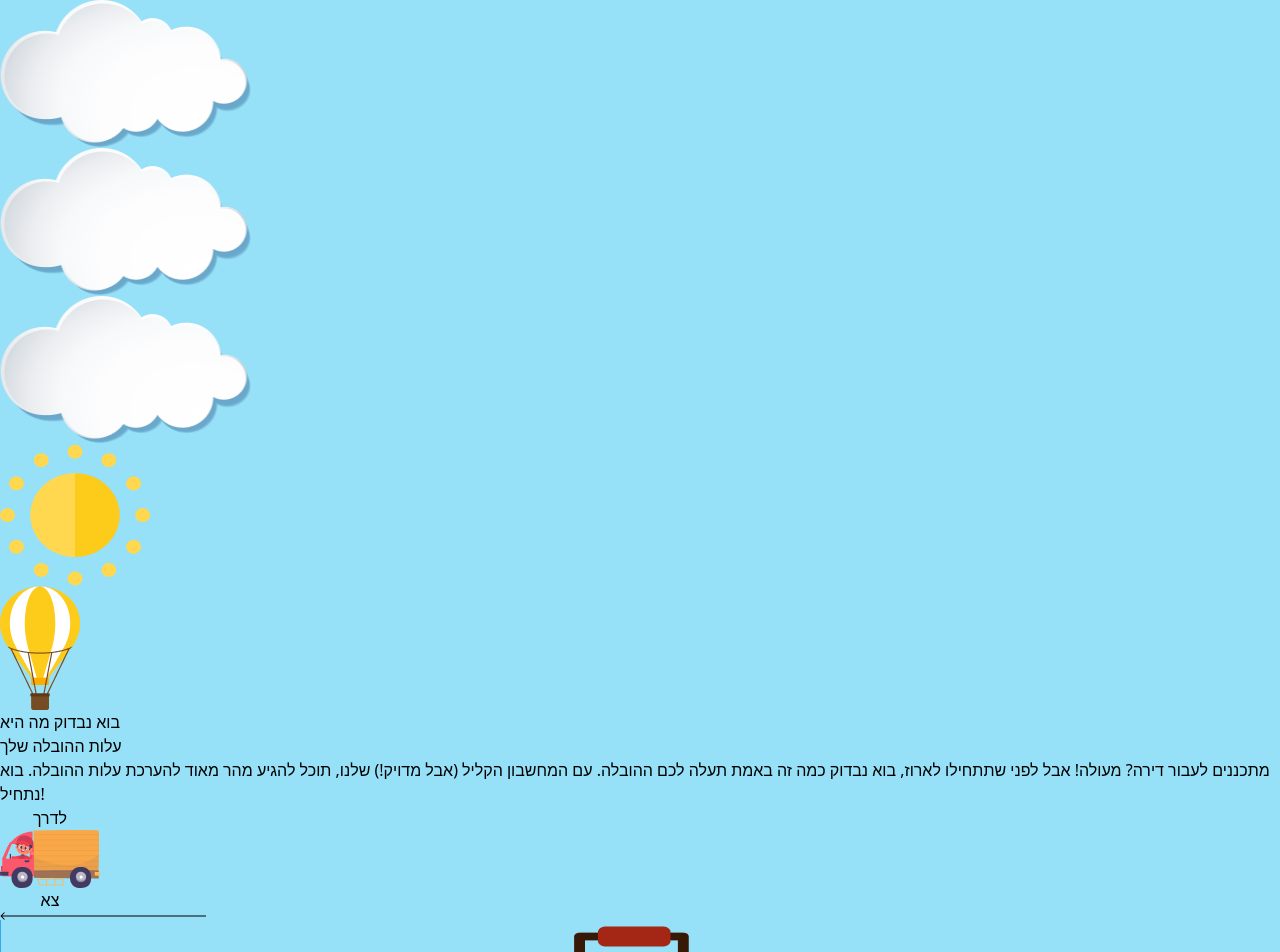
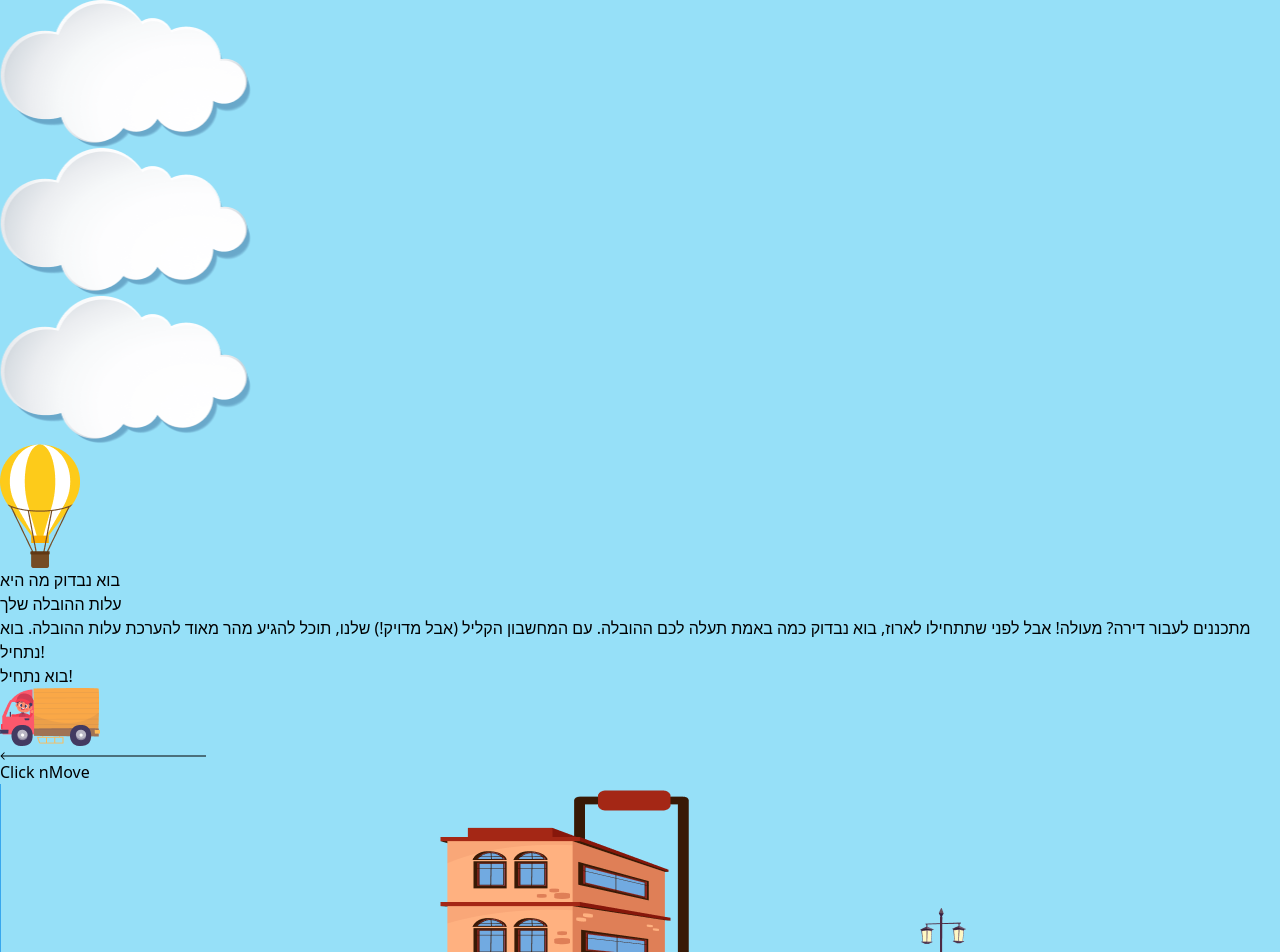
Before and after one commit to shubhjhawar/homeCalculator, a React (Vite) app: page / in a window 1280 px wide. Shown: the top 952 px of the page. Built offline with nearby package versions, Linux system fonts and the light colour scheme.

Commit message:
changed home layout

```diff
--- a/src/components/MovingTruck.jsx
+++ b/src/components/MovingTruck.jsx
@@ -9,13 +9,14 @@ const MovingTruck = ({link}) => {
   return (
     <div className='text-white text-lg  '>
         <button onClick={() => navigate(link)} className='w-full flex gap-5 items-center justify-center'>
-            <p>לדרך</p>
+            {/* <p>לדרך</p> */}
             <img src={truck} alt="truck" className='moving-truck' />
-            <p>צא</p>
+            {/* <p>צא</p> */}
         </button>
         <div className='w-full flex items-center justify-center'>
             <img src={arrow} alt="arrow" />
         </div>
+        <h2 className='w-full text-xl flex items-center justify-center'>Click <span className='text-orange-500 px-2'>n</span>Move</h2>
     </div>
   )
 }
--- a/src/pages/Home.jsx
+++ b/src/pages/Home.jsx
@@ -1,6 +1,7 @@
 import React, { useState } from 'react';
 import { home_bg, sun, hotairballoon } from '../assets';
 import Cloud from '../components/Cloud';
+// import smallCloud from "../components/smallCloud";
 import '../styles/truckAnimation.css';
 import MovingTruck from '../components/MovingTruck';
 
@@ -8,30 +9,35 @@ const Home = () => {
   return (
     <div className="relative h-full flex flex-col justify-between">
       {/* clouds */}
-      <div className="absolute top-10 left-14 max-md:left-[14px] w-36 h-20 -z-[20]">
+      <div className="absolute top-[124px] left-[58px] max-md:left-[14px] w-[250px] h-[140px] -z-[20]">
         <Cloud />
       </div>
-      <div className="absolute top-[220px] right-[24px] w-24 h-12 -z-[20]">
+      <div className="absolute top-[207px] left-[1233px] w-[250px] h-[118px] -z-[20]">
         <Cloud />
       </div>
-      <div className="absolute top-[320px] left-20 max-md:left-[20px] w-24 h-12">
+      <div className="absolute top-[134px] left-[1118px] w-[100px] h-[62px]">
         <Cloud />
       </div>
-      <img src={sun} alt="sun" className="absolute top-10 right-[20px] -z-[20]"/>
+      {/* <img src={sun} alt="sun" className="absolute top-10 right-[20px] -z-[20]"/> */}
       <img src={hotairballoon} alt="hotairballoon" className="absolute top-[360px] right-20 max-md:right-[20px] -z-[20]"/>
-      <div className="flex h-full justify-center mt-24">
+
+
+
+      <div className="flex h-full justify-center ">
         {/* main heading div */}
-        <div className="w-1/2 max-md:w-full h-full p-2 flex flex-col justify-center items-center gap-6">
-          <h1 className="text-2xl font-semibold ">בוא נבדוק מה היא</h1>
-          <h2 className="text-4xl font-bold text-white">עלות ההובלה שלך</h2>
-          <p>
-            מתכננים לעבור דירה? מעולה! אבל לפני שתתחילו לארוז, בוא נבדוק כמה זה באמת תעלה לכם ההובלה. עם המחשבון
-            הקליל (אבל מדויק!) שלנו, תוכל להגיע מהר מאוד להערכת עלות ההובלה. בוא נתחיל!
+        <div className="w-1/2 max-md:w-full h-full p-2 flex flex-col justify-center items-center">
+          <h1 className="text-2xl font-semibold mt-[100px]">בוא נבדוק מה היא</h1>
+          <h2 className="text-4xl font-bold text-white mt-[30px]">עלות ההובלה שלך</h2>
+          <p className='mt-[30px] text-center w-[535px] max-md:w-full'>
+          מתכננים לעבור דירה? מעולה! אבל לפני שתתחילו לארוז, בוא נבדוק כמה באמת תעלה לכם ההובלה. עם המחשבון הקליל (אבל מדויק!) שלנו, תוכל להגיע מהר מאוד להערכת עלות ההובלה. בוא נתחיל!
           </p>
+          <h3 className='mt-[15px] font-bold'>בוא נתחיל!</h3>
         </div>
       </div>
-      <MovingTruck link="/baseline" />
-      <div className='w-full mt-20 -z-[30] flex justify-end'>
+      <div className="mt-[40px]" >
+        <MovingTruck link="/baseline" />
+      </div>
+      <div className='w-full h-[400px] mt-20 -z-[30] flex justify-end'>
         <img src={home_bg} alt="home_bg" className="w-full"/>
       </div>
     </div>
```
